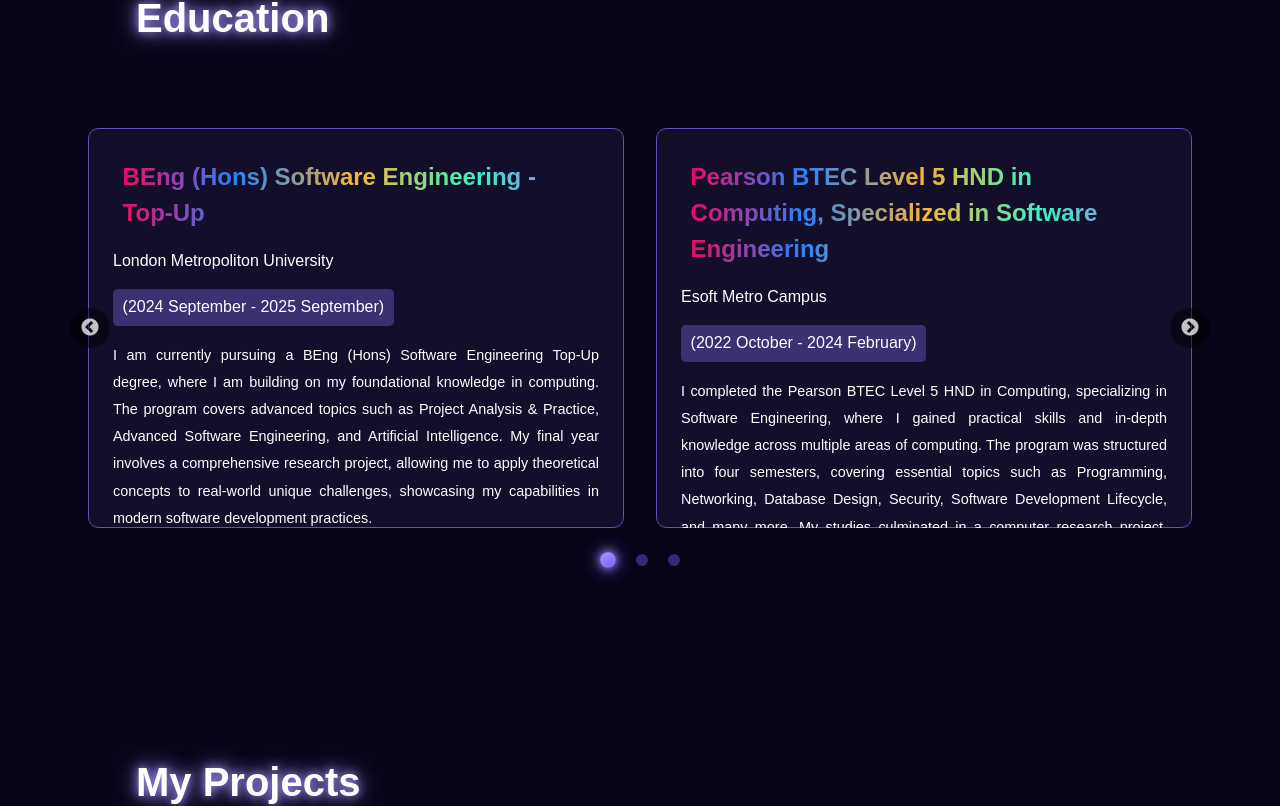
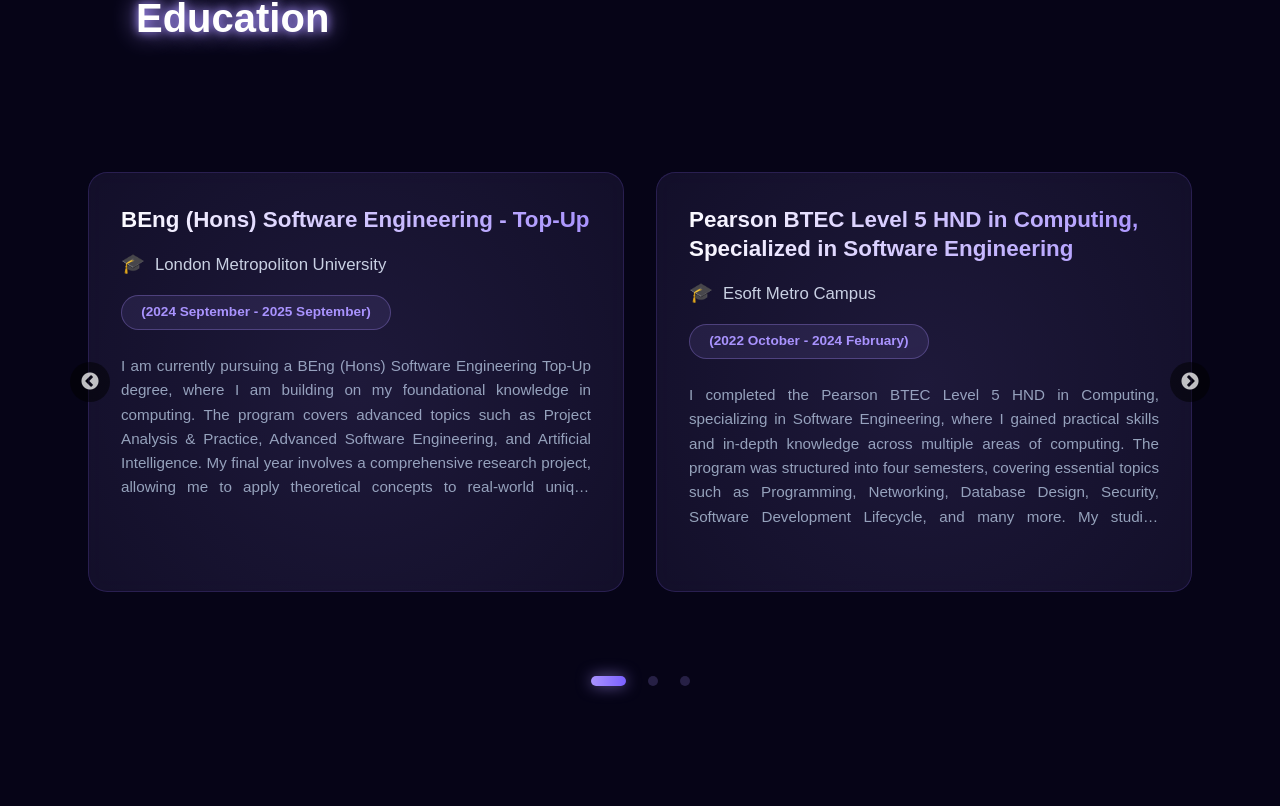
Before and after one commit to Ifadha2004/Ifadha-Portfolio-, a React (Create React App) app: page / in a window 1280 px wide. Shown: the part 2637-3443 px from the top of the page. Built offline with nearby package versions, Linux system fonts and the light colour scheme.

Commit message:
edu sec update

```diff
--- a/src/components/WorkExperiance/WorkExperiance.css
+++ b/src/components/WorkExperiance/WorkExperiance.css
@@ -119,46 +119,38 @@
     }
 }
 
-/* Dots container */
+/* Container for the dots */
 .experiance-container .slick-dots {
   position: absolute;
-  bottom: -40px;
+  bottom: -50px;
   display: flex !important;
   justify-content: center;
   align-items: center;
-  width: 100%;
-  gap: 10px;
   list-style: none;
   padding: 0;
-  margin: 0;
+  width: 100%;
+  gap: 12px;
 }
 
-/* Default dot style */
+/* Base style for inactive dots */
 .experiance-container .slick-dots li {
-  width: 12px;
-  height: 12px;
-  border-radius: 50%;
-  background: #7b61ff; /* nice purple glow */
-  opacity: 0.4;
-  transition: all 0.3s ease;
+  width: 10px;
+  height: 10px;
+  background: rgba(169, 147, 254, 0.2); /* Faded purple */
+  border-radius: 20px;
+  transition: all 0.4s cubic-bezier(0.175, 0.885, 0.32, 1.275);
   cursor: pointer;
+  position: relative;
 }
 
-/* Active dot style */
+/* Active "Pill" style */
 .experiance-container .slick-dots li.slick-active {
-  width: 16px;
-  height: 16px;
-  opacity: 1;
-  background: linear-gradient(145deg, #a993fe, #7b61ff);
-  box-shadow: 0 0 10px #a993fe, 0 0 20px #7b61ff;
+  width: 35px; /* Expands into a pill */
+  background: linear-gradient(90deg, #a993fe, #7b61ff);
+  box-shadow: 0 0 15px rgba(169, 147, 254, 0.6);
 }
 
-/* Remove the inner <button> styles */
-.experiance-container .slick-dots li button {
+/* Hide the default button text */
+.experiance-container .slick-dots li button:before {
   display: none;
 }
-
-.experiance-container .slick-dots li:hover {
-  transform: scale(1.3);
-  opacity: 1;
-}
--- a/src/components/WorkExperiance/WorkExperiance.jsx
+++ b/src/components/WorkExperiance/WorkExperiance.jsx
@@ -82,8 +82,9 @@
 
   const settings = {
     dots: true,
+    // dotsClass: "slick-dots custom-progress-bar",
     infinite: true,
-    speed: 500,
+    speed: 800,
     slidesToShow: 2,
     slidesToScroll: 1,
     arrows: true,
--- a/src/components/WorkExperiance/WorkExperianceCard/WorkExperianceCard.css
+++ b/src/components/WorkExperiance/WorkExperianceCard/WorkExperianceCard.css
@@ -1,107 +1,93 @@
-.work-experiance-card
-{
-    background: #130f2a;
-    border-radius: 0.65rem;
-    border: 1.5px solid #6751b9;
-    padding: 1.5rem;
-    margin: 0 1rem;
-    height: 400px;
+.work-experiance-card {
+    background: rgba(19, 15, 42, 0.7); /* Translucent dark */
+    backdrop-filter: blur(10px); /* Glass effect */
+    border-radius: 1.2rem;
+    border: 1px solid rgba(103, 81, 185, 0.3);
+    padding: 2rem;
+    margin: 1.5rem 1rem;
+    height: 420px;
+    position: relative;
+    overflow: hidden;
+    display: flex;
+    flex-direction: column;
+    transition: border 0.3s ease;
+}
+
+/* Moving Border Glow Effect on Hover */
+.work-experiance-card:hover {
+    border: 1px solid #a993fe;
+    box-shadow: 0 10px 30px rgba(123, 97, 255, 0.2);
+}
+
+.card-glow {
+    position: absolute;
+    top: -50%;
+    left: -50%;
+    width: 200%;
+    height: 200%;
+    background: radial-gradient(circle, rgba(169, 147, 254, 0.1) 0%, transparent 70%);
+    pointer-events: none;
 }
 
 .work-experiance-card h6 {
-    font-size: 1.5rem;
-    font-weight: 700;
-    margin-bottom: 0.7rem;
-    padding: 0.4rem 0.6rem;
-    /* The linear gradient should match the colors and style of your logo */
-    background: linear-gradient(to right,
-                                #ff0057,
-                                #2a82f7,
-                                #f7b539,
-                                #34f5c5,
-                                #d247fc);
+    font-size: 1.4rem;
+    font-weight: 800;
+    line-height: 1.3;
+    margin-bottom: 1rem;
+    background: linear-gradient(90deg, #fff, #a993fe);
     -webkit-background-clip: text;
     -webkit-text-fill-color: transparent;
-    background-clip: text;
-    color: transparent;
 }
 
-.University
-{
-    font-size: 1rem;
-    /* background: rgba(103, 81, 185, 0.5);
-    border-radius: 0.3rem;
-    padding: 0.4rem 0.6rem; */
-    /* text-align: center; */
+.university-container {
+    display: flex;
+    align-items: center;
+    gap: 10px;
+    margin-bottom: 1rem;
 }
 
-.date
-{
-    display: inline-block;
-    font-size: 1rem;
-    font-weight: 400;
-    background: rgba(103, 81, 185, 0.5);
-    border-radius: 0.3rem;
-    padding: 0.4rem 0.6rem;
-    margin-top: 1rem;
-    margin-bottom: 1rem;
-    text-align: center;
+.uni-icon {
+    font-size: 1.2rem;
 }
 
-.work-experiance-card p
-{
-    list-style: none;
-    font-size: 0.90rem;
-    font-weight: 400;
-    margin-bottom: 0.5rem;
-    position: relative;
-    line-height: 1.7rem;
-    /* margin-left: 1.5rem; */
-    /* margin-right: 2rem; */
-    text-align: justify;
-
+.University {
+    font-size: 1.05rem;
+    color: #cbd5e1;
+    font-weight: 500;
 }
 
-@media (max-width: 1024px)
-{
-    .work-experiance-card
-    {
-        height: 430px;
-    }
-    .work-experiance-card p
-    {
-        font-size: 0.78rem;
-        line-height: 1.4rem;
+.date-badge {
+    display: inline-block;
+    font-size: 0.85rem;
+    font-weight: 600;
+    color: #a993fe;
+    background: rgba(169, 147, 254, 0.1);
+    border: 1px solid rgba(169, 147, 254, 0.3);
+    border-radius: 2rem;
+    padding: 0.4rem 1.2rem;
+    margin-bottom: 1.5rem;
+    width: fit-content;
+}
+
+.description {
+    font-size: 0.95rem;
+    color: #94a3b8;
+    line-height: 1.6;
+    text-align: justify;
+    overflow: hidden;
+    display: -webkit-box;
+    -webkit-line-clamp: 6; /* Limits text height for UI consistency */
+    -webkit-box-orient: vertical;
+}
+
+/* Slider Overrides for better spacing */
+.experiance-content .slick-list {
+    padding: 20px 0;
+}
+
+@media (max-width: 768px) {
+    .work-experiance-card {
+        height: auto;
+        min-height: 380px;
     }
 }
-
-@media (max-width: 768px)
-{
-    .work-experiance-card{
-        height: 350px;
-    }
-
-    .work-experiance-card h6
-    {
-        font-size: 1.4rem;
-    }
-
-    .work-experiance-card p
-    {
-        /* font-size: 0.50rem; */
-        line-height: 1.5rem;
-    }
-}
-
-@media (max-width: 600px)
-{
-    .work-experiance-card
-    {
-        height: 550px;
-    }
-
-    .work-experiance-card p
-    {
-        line-height: 1.6rem;
-    }
-}
--- a/src/components/WorkExperiance/WorkExperianceCard/WorkExperianceCard.jsx
+++ b/src/components/WorkExperiance/WorkExperianceCard/WorkExperianceCard.jsx
@@ -1,24 +1,34 @@
 import React from 'react';
 import './WorkExperianceCard.css';
+import { motion } from "framer-motion";
 
 const WorkExperianceCard = ({details}) => {
     return(
-        <div className='work-experiance-card'>
+        <motion.div
+            className='work-experiance-card'
+            whileHover={{ y: -10 }}
+            transition={{ type: "spring", stiffness: 300 }}
+        >
+            {/* Decorative background glow */}
+            <div className="card-glow"></div>
+
+            <div className="card-content">
                 <h6>{details.title}</h6>
 
-            <div className='University'>
-                {details.university}
+                <div className='university-container'>
+                    <span className="uni-icon">🎓</span>
+                    <div className='University'>{details.university}</div>
                 </div>
 
-            <div className='date'>
+                <div className='date-badge'>
                     {details.date}
                 </div>
 
-            {/* Replace the map function with a simple paragraph display */}
-            <p>
+                <p className='description'>
                     {details.description}
                 </p>
             </div>
+        </motion.div>
     );
 };
 
```
Lines whose indentation alone changed are shown as unchanged.
